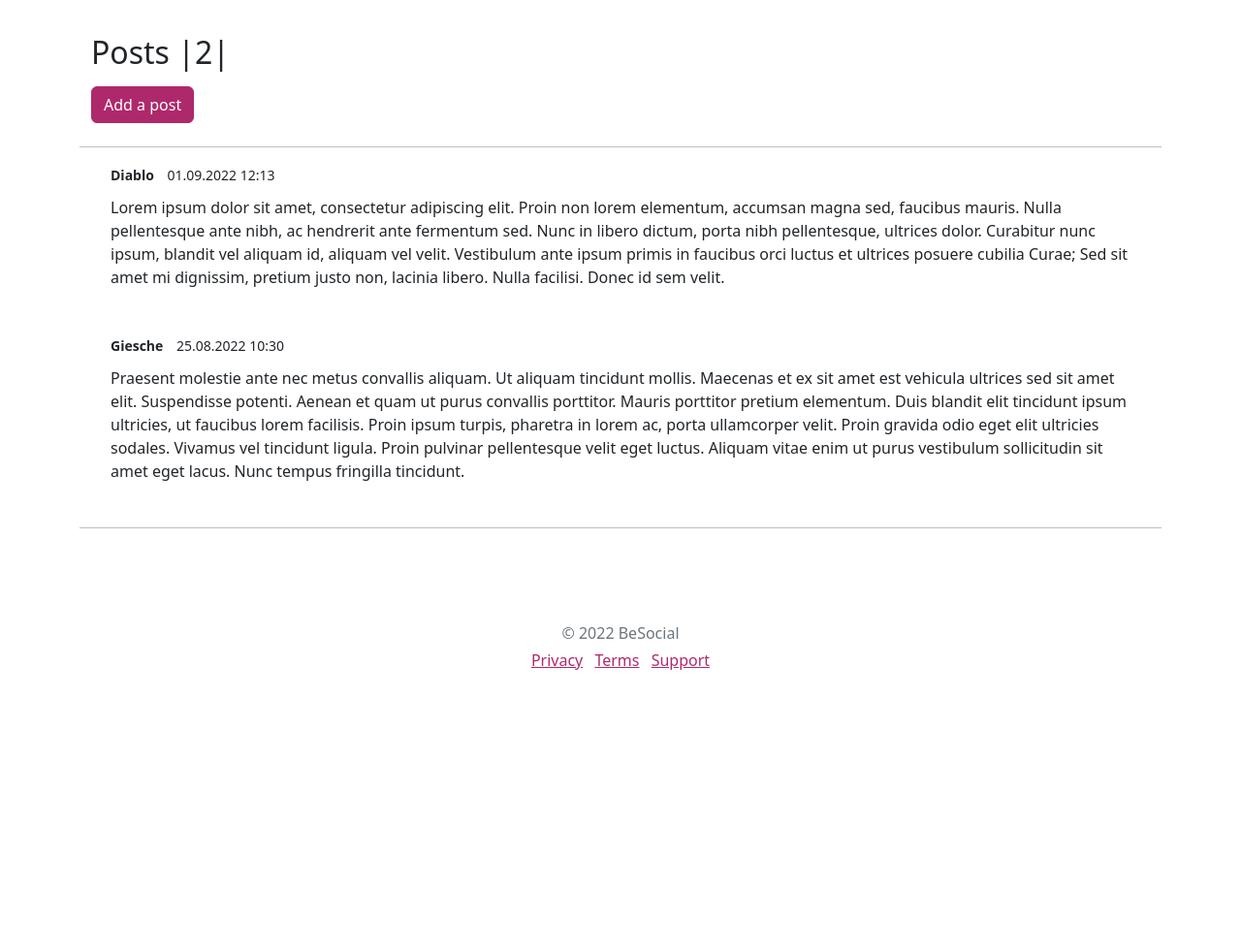
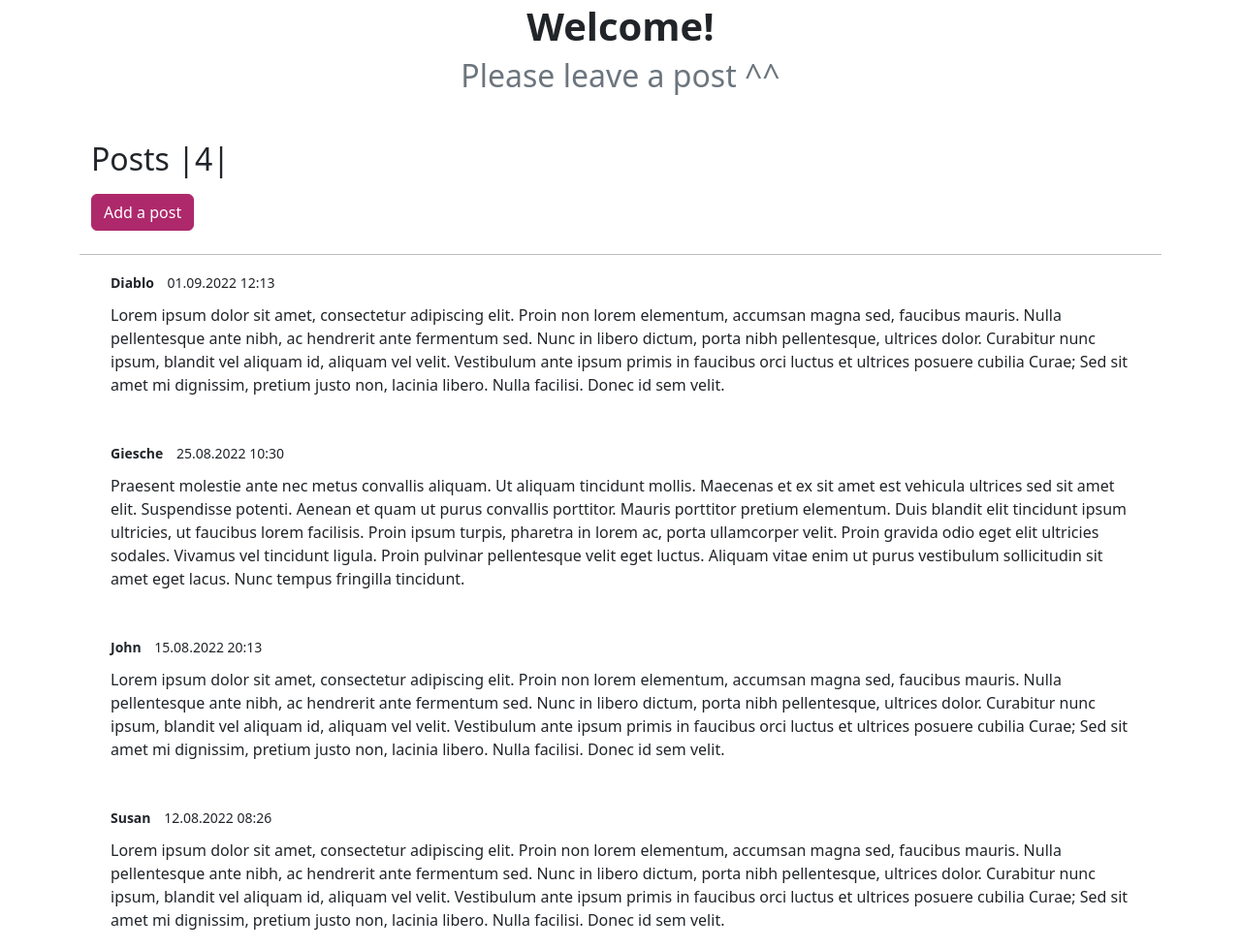
Before and after one commit to Littlaa/css-frameworks-ca, a website: page index.html in a window 1280 px wide. Shown: the part 101-1081 px from the top of the page at 97% size. Before the commit the page ends 842 px from the top, so only its background shows below. Drawn offline with nearby package versions, Linux system fonts and the light colour scheme.

Commit message:
added some posts

```diff
--- a/index.html
+++ b/index.html
@@ -43,12 +43,15 @@
         </div>
       </nav>
     </header>
-
     <main>
+      <div>
+        <h1 class="text-center fw-semibold mt-3">Welcome!</h1>
+        <h2 class="text-center fw-normal text-muted">Please leave a post ^^</h2>
+      </div>
       <div class="container mt-5">
         <div class="row">
           <h2>
-            Posts |2|
+            Posts |4|
             <div class="pull-right">
               <a href="#" id="addacomment" class="btn btn-primary mt-3">Add a post</a>
             </div>
@@ -86,6 +89,30 @@
             vitae enim ut purus vestibulum sollicitudin sit amet eget lacus. Nunc tempus fringilla tincidunt.
           </p>
         </div>
+        <div class="row comment">
+          <div class="head">
+            <small><strong class="user">John</strong> 15.08.2022 20:13</small>
+          </div>
+          <p>
+            Lorem ipsum dolor sit amet, consectetur adipiscing elit. Proin non lorem elementum, accumsan magna sed,
+            faucibus mauris. Nulla pellentesque ante nibh, ac hendrerit ante fermentum sed. Nunc in libero dictum, porta
+            nibh pellentesque, ultrices dolor. Curabitur nunc ipsum, blandit vel aliquam id, aliquam vel velit.
+            Vestibulum ante ipsum primis in faucibus orci luctus et ultrices posuere cubilia Curae; Sed sit amet mi
+            dignissim, pretium justo non, lacinia libero. Nulla facilisi. Donec id sem velit.
+          </p>
+        </div>
+        <div class="row comment">
+          <div class="head">
+            <small><strong class="user">Susan</strong> 12.08.2022 08:26</small>
+          </div>
+          <p>
+            Lorem ipsum dolor sit amet, consectetur adipiscing elit. Proin non lorem elementum, accumsan magna sed,
+            faucibus mauris. Nulla pellentesque ante nibh, ac hendrerit ante fermentum sed. Nunc in libero dictum, porta
+            nibh pellentesque, ultrices dolor. Curabitur nunc ipsum, blandit vel aliquam id, aliquam vel velit.
+            Vestibulum ante ipsum primis in faucibus orci luctus et ultrices posuere cubilia Curae; Sed sit amet mi
+            dignissim, pretium justo non, lacinia libero. Nulla facilisi. Donec id sem velit.
+          </p>
+        </div>
         <hr />
       </div>
     </main>
```
